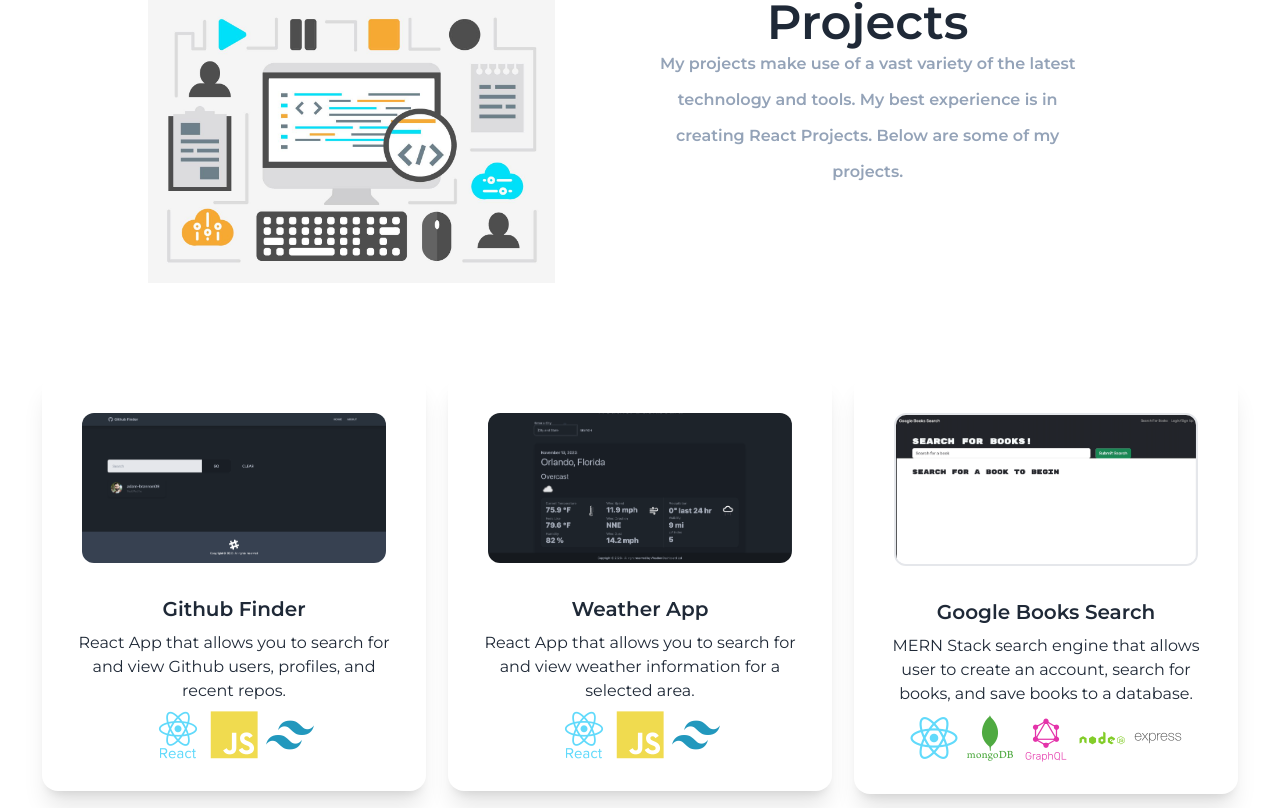
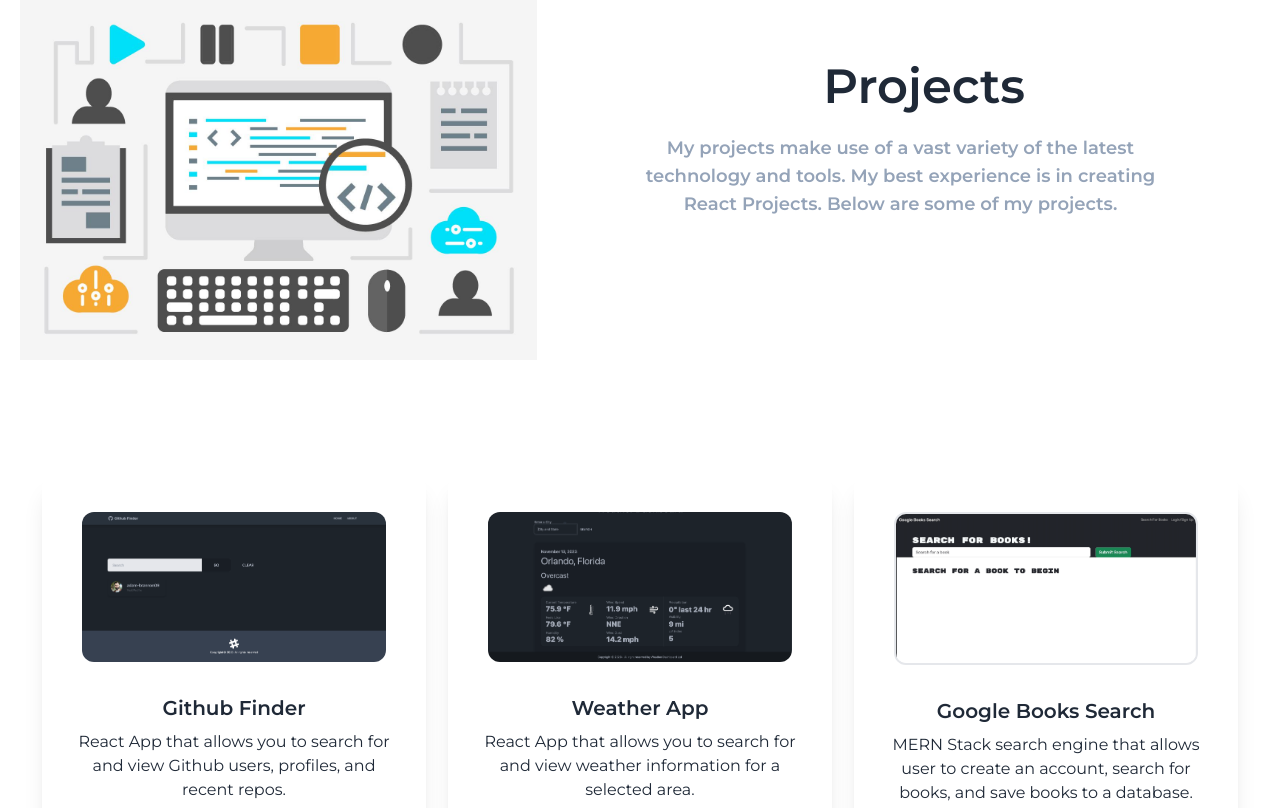
Before and after one commit to adam-brannon09/portfolio, a React (Create React App) app: page /projects in a window 1280 px wide. Shown: the part 288-1096 px from the top of the page. Built offline with nearby package versions, Linux system fonts and the light colour scheme.

Commit message:
continuing styling for mobile

```diff
--- a/package.json
+++ b/package.json
@@ -39,7 +39,9 @@
     ]
   },
   "devDependencies": {
+    "autoprefixer": "^10.4.16",
     "daisyui": "^3.9.4",
+    "postcss": "^8.4.31",
     "tailwindcss": "^3.3.5"
   }
 }
--- a/src/components/ContactMe.jsx
+++ b/src/components/ContactMe.jsx
@@ -6,11 +6,11 @@ import resume from '../assets/documents/resume.pdf'
 
 function ContactMe() {
     return (
-        <div className="flex flex-row mx-9 contact mb-40">
-            <div className="basis-1/2">
-                <img src={ContactImg} className="ml-10" alt="contact image vector art" ></img>
+        <div className="flex flex-row mx-auto contact mb-40">
+            <div className="basis-2/3 xs:hidden lg:inline-block">
+                <img src={ContactImg} className="mx-auto " alt="contact image vector art" ></img>
             </div>
-            <div className="justify-center container text-center mt-10">
+            <div className="justify-center container text-center lg:mt-10">
                 <h1 className="text-5xl font-semibold">Contact Me</h1>
                 <p className="text-lg text-slate-400 font-bold my-7">You can contact me at the places mentioned below. <br /> I will get back to you as fast as I can.</p>
                 <ul className='flex justify-center mt-5 text-4xl '>
--- a/src/components/Intro.jsx
+++ b/src/components/Intro.jsx
@@ -4,10 +4,10 @@ import Picture from './Picture'
 
 function Intro() {
     return (
-        <div className="flex flex-wrap mx-32 max-[600px]:w-3/5">
+        <div className="flex flex-wrap xs:w-full xs:mt-12 lg:mt-0">
             {/* hello world */}
-            <div className=' basis-3/6 flex-auto lg:mt-40 max-[1305]:mt-20'>
-                <h1 className='text-6xl font-semibold max-[600px]:text-4xl'>Hello World 👋!</h1>
+            <div className='lg:basis-3/6 xs:basis-11/12 mx-20 xs:mx-auto lg:mt-40'>
+                <h1 className='  xs:text-4xl lg:text-6xl font-semibold '>Hello World 👋!</h1>
                 <br />
                 <p className='text-3xl text-slate-500 w-4/5 max-[600px]:text-2xl'>My name is <span className='text-success font-bold'>Adam Brannon</span>. Full Stack Developer, Follower of Tech, Problem Solver. Lifelong Learner. </p>
                 <br />
@@ -19,12 +19,13 @@ function Intro() {
                         <li className='ml-3 text-4xl' style={{ color: "#0866FF" }}><Link to='https://www.facebook.com/adam.brannon.9'><FaFacebook /></Link></li>
                     </ul>
                     <br />
-                    <Link to='/contact' className='btn btn-success btn-wide text-white hover:shadow-xl ml-5 mt-5'>Contact Me</Link>
+                    <Link to='/contact' className='btn btn-success btn-wide text-white hover:shadow-xl ml-5 mt-5 xs:mx-auto'>Contact Me</Link>
                 </div>
 
             </div>
             {/* headshot */}
-            <div className='flex-auto shrink max-[1305px]:mt-20'>
+
+            <div className='flex-auto xs:mt-20'>
                 <Picture />
             </div>
 
--- a/src/components/ProjectCards.jsx
+++ b/src/components/ProjectCards.jsx
@@ -11,7 +11,7 @@ import { FaGithub } from 'react-icons/fa'
 
 function ProjectCards() {
     return (
-        <div className="project-card">
+        <div className="xs:mt-12 lg:mt-28">
             <div className="flex flex-row flex-wrap justify-evenly">
                 <CardGithub />
                 <CardWeather />
--- a/src/components/ProjectsIntro.jsx
+++ b/src/components/ProjectsIntro.jsx
@@ -2,32 +2,19 @@ import ProjectPic from '../assets/free-digital-media-vector-illustration.jpg'
 
 function ProjectsIntro() {
     return (
-        // <div className='mt-20 mx-32'>
-        //     <div className='flex  flex-row'>
-        //         {/* vector art */}
-        //         <div className="basis-1/3 flex-col flex-auto ">
-        //             <img className='w-4/5 shadow-xl' src={ProjectPic} alt="project vector art" />
-        //         </div>
-        //         <div className='flex-col w-2/5 text-center mt-9 '>
-        //             <h1 className='font-semibold text-5xl'>Projects</h1>
-        //             <br />
-        //             <br />
-        //             <p className='text-slate-400 font-semibold leading-9'>My projects make use of a vast variety of the latest technology and tools. My best experience is in creating React Projects.  Below are some of my projects.</p>
-        //         </div>
-        //     </div>
-        // </div>
-        <div className="mt-40">
+        <div className="lg:mt-40 xs:mt-12 ">
 
             {/* vector art */}
-            <div className="flex flex-row mx-32">
-                <div className='col basis-1/2 mr-2 max-[700px]:hidden'>
+            <div className="flex flex-row lg:mx-auto xs:justify-center xs:mx-0 ">
+                <div className='col basis-1/2 mx-auto max-[800px]:hidden'>
                     <img src={ProjectPic} className="w-5/6 " alt="development vector art" />
                 </div>
                 {/* dev details right side */}
                 <div className=" col basis-1/2">
-                    <section className='row text-center w-11/12'>
-                        <h1 className='font-semibold text-5xl'>Projects</h1>
-                        <p className='text-slate-400 font-semibold leading-9 shrink-0 max-[700px]:text-xl'>My projects make use of a vast variety of the latest technology and tools. My best experience is in creating React Projects.  Below are some of my projects.</p>
+                    <section className='row text-center w-11/12 lg:mt-16'>
+                        <h1 className='font-semibold xs:text-3xl lg:text-5xl '>Projects</h1>
+                        <br />
+                        <p className='text-slate-400 font-semibold leading-9 xs:text-lg xs:w-screen lg:w-11/12'>My projects make use of a vast variety of the latest technology and tools. My best experience is in creating React Projects.  Below are some of my projects.</p>
                     </section>
                     <br />
 
--- a/src/components/cards/CardGoogleBooks.jsx
+++ b/src/components/cards/CardGoogleBooks.jsx
@@ -3,7 +3,7 @@ import { Link } from 'react-router-dom'
 
 function CardGoogleBooks() {
     return (
-        <div className="">
+        <div className="xs:mt-6 lg:mt-0">
             <div className="card w-96 bg-base-100 shadow-xl">
                 <figure className="px-10 pt-10 ">
                     <Link to='https://github.com/adam-brannon09/google_books_api'>
--- a/src/components/cards/CardNoteTaker.jsx
+++ b/src/components/cards/CardNoteTaker.jsx
@@ -3,7 +3,7 @@ import { Link } from 'react-router-dom'
 
 function CardNoteTaker() {
     return (
-        <div className="">
+        <div className="xs:mt-6 lg:mt-0">
             <div className="card w-96 bg-base-100 shadow-xl">
                 <figure className="px-10 pt-10">
                     <Link to='https://github.com/adam-brannon09/note_taker'>
--- a/src/components/cards/CardPreschool.jsx
+++ b/src/components/cards/CardPreschool.jsx
@@ -4,7 +4,7 @@ import { Link } from 'react-router-dom'
 
 function CardPreschool() {
     return (
-        <div className="">
+        <div className="xs:mt-6 lg:mt-0">
             <div className="card w-96 bg-base-100 shadow-xl">
                 <figure className="px-10 pt-10">
                     <Link to='https://github.com/adam-brannon09/first-christian-preschool'>
--- a/src/components/cards/CardQuiz.jsx
+++ b/src/components/cards/CardQuiz.jsx
@@ -4,7 +4,7 @@ import { Link } from 'react-router-dom'
 
 function CardQuiz() {
     return (
-        <div className="">
+        <div className="xs:mt-6 lg:mt-0">
             <div className="card w-96 bg-base-100 shadow-xl">
                 <figure className="px-10 pt-10">
                     <Link to='https://github.com/adam-brannon09/coding_quiz'>
--- a/src/components/cards/CardWeather.jsx
+++ b/src/components/cards/CardWeather.jsx
@@ -4,7 +4,7 @@ import { Link } from 'react-router-dom'
 
 function CardWeather() {
     return (
-        <div className="">
+        <div className="xs:mt-6 lg:mt-0">
             <div className="card w-96 bg-base-100 shadow-xl">
                 <figure className="px-10 pt-10">
                     <Link to='https://github.com/adam-brannon09/weather-app-v2.0'>
--- a/src/index.css
+++ b/src/index.css
@@ -19,10 +19,6 @@ body {
 	margin-top: 100px;
 }
 
-.project-card {
-	margin-top: 90px;
-}
-
 .ucf-card {
 	margin-top: 60px;
 }
--- a/tailwind.config.js
+++ b/tailwind.config.js
@@ -4,6 +4,12 @@ module.exports = {
     "./src/**/*.{js,jsx,ts,tsx}",
   ],
   theme: {
+    screens: {
+      'xs': '430px',
+      'sm': '640px',
+      'md': '768px',
+      'lg': '1024px'
+    },
     extend: {},
   },
   plugins: [require("daisyui")],
```
Also changed, not shown: 1 other file (tests, documents, lock files or other folders).
